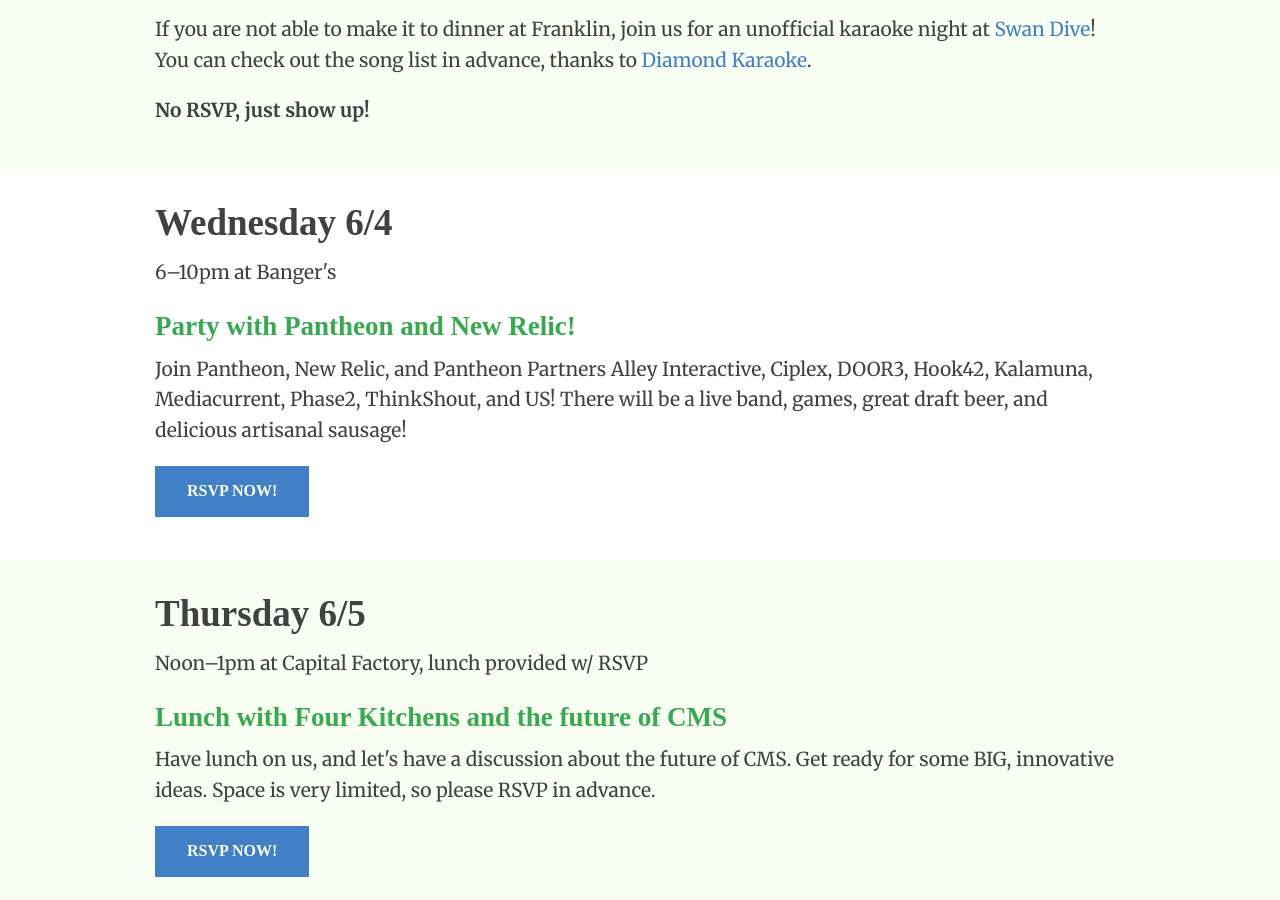
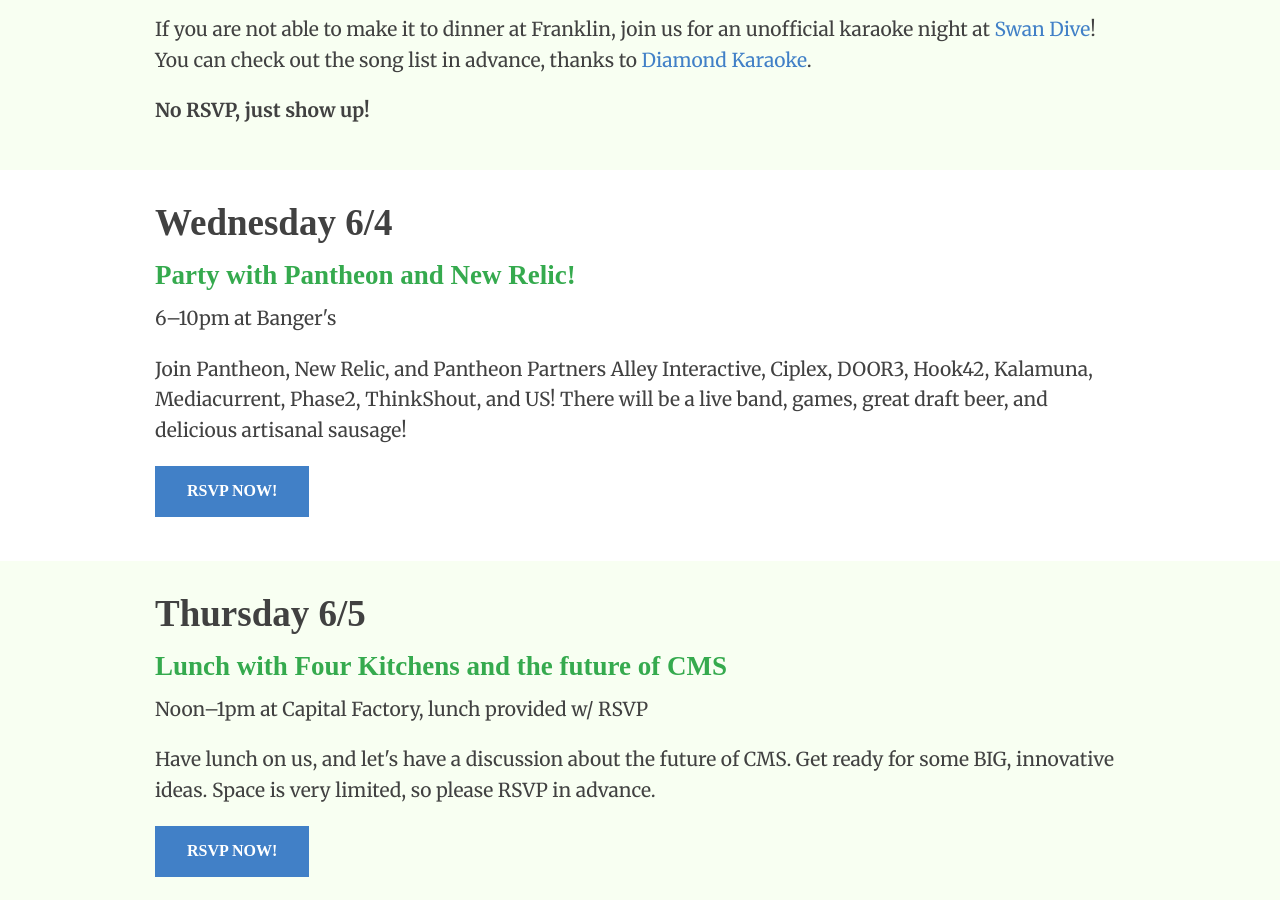
Before and after one commit to fourkitchens/4days-of-4K, a Jekyll site: the page built from index.html, in a window 1280 px wide and 900 px high, scrolled down 1202 px. Built offline with Jekyll 4.4.1, drawn with Linux system fonts in a browser that asks for light colours; some web fonts are replaced; Markdown is read by kramdown in place of the engine named in the settings; some of the changed lines change nothing that is shown.

Commit message:
Fixing date/venue position

```diff
--- a/index.html
+++ b/index.html
@@ -64,8 +64,8 @@
     <div class="large-12 columns">
       <div>
         <h2>Wednesday 6/4</h2>
+        <h3>Party with Pantheon and New Relic!</h3>
         <p>6&ndash;10pm at Banger's</p>
-        <h3>Party with Pantheon and New Relic!</h3>
         <p>Join Pantheon, New Relic, and Pantheon Partners Alley Interactive, Ciplex, DOOR3, Hook42, Kalamuna, Mediacurrent, Phase2, ThinkShout, and US! There will be a live band, games, great draft beer, and delicious artisanal sausage!</p>
         <a href="http://www.eventbrite.com/e/drupalcon-party-hosted-by-pantheon-and-new-relic-tickets-11625677715/" class="medium button">RSVP now!</a>
 
@@ -80,8 +80,8 @@
     <div class="large-12 columns">
       <div>
         <h2>Thursday 6/5</h2>
+        <h3>Lunch with Four Kitchens and the future of CMS</h3>
         <p>Noon&ndash;1pm at Capital Factory, lunch provided w/ RSVP</p>
-        <h3>Lunch with Four Kitchens and the future of CMS</h3>
         <p>Have lunch on us, and let's have a discussion about the future of CMS. Get ready for some BIG, innovative ideas. Space is very limited, so please RSVP in advance.</p>
         <a href="https://future-of-cms.eventbrite.com/" class="medium button">RSVP now!</a>
       </div>
```
